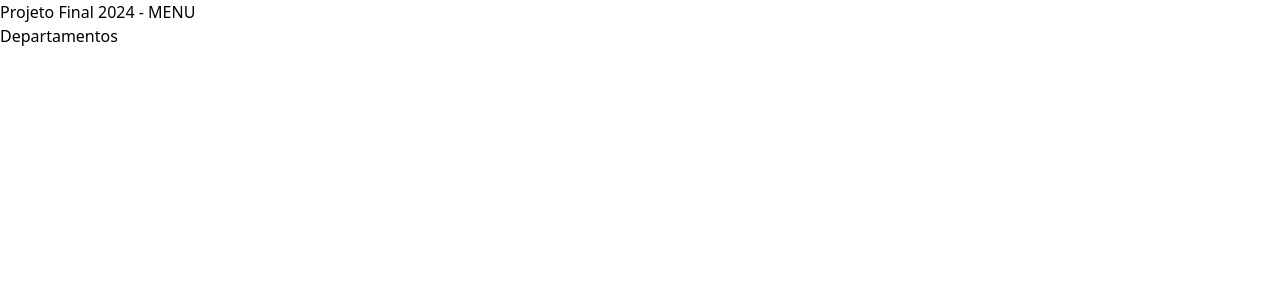
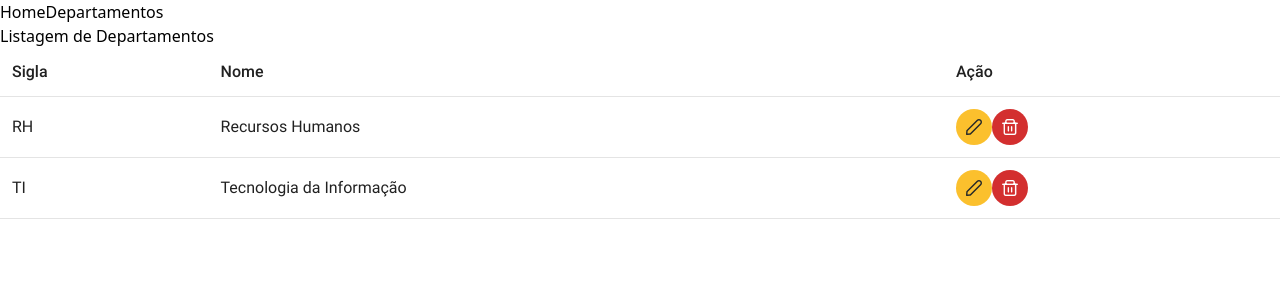
Before and after one commit to csfeijo/1606118-projeto-final, a React (Vite) app: page /departamentos in a window 1280 px wide. Shown: the top 300 px of the page. Built offline with nearby package versions, Linux system fonts and the light colour scheme.

Commit message:
feat: adiciona tela de listagem de departamentos

```diff
--- a/src/App.tsx
+++ b/src/App.tsx
@@ -1,4 +1,4 @@
-import { BrowserRouter } from 'react-router-dom'
+import { BrowserRouter, Link } from 'react-router-dom'
 import AppRoutes from './Routes'
 import { Button } from 'primereact/button'
 import './App.css'
@@ -8,9 +8,17 @@
   return (
     <>
       <BrowserRouter>
-        <h1 className='lg:bg-[#0096D6] md:bg-orange-400 sm:bg-green-400 bg-slate-400 px-4 py-8 border-4 border-solid rounded border-black text-white'>Projeto Final 2024 - MENU</h1>
+        <h1 className='lg:bg-[#0096D6] md:bg-orange-400 sm:bg-green-400 bg-slate-400 px-4 py-8 border-4 border-solid rounded border-black text-white'>
+          <Link className="p-2 hover:underline" to="/">Home</Link>
+          <Link className="p-2 hover:underline" to="/departamentos">Departamentos</Link>
+        </h1>
 
-        <AppRoutes/>
+        <div className="w-full max-w-[calc(100vw-16px)] md:max-w-[1280px] mx-auto mt-6">
+          <div className="grid grid-cols-12 gap-1">
+            <AppRoutes/>
+          </div>
+        </div>
+
       </BrowserRouter>
     </>
   )
--- /dev/null
+++ b/src/Pages/Departamentos/Listagem/index.tsx
@@ -0,0 +1,46 @@
+import { DataTable } from 'primereact/datatable'
+import { Column } from 'primereact/column'
+import { Button } from 'primereact/button'
+
+const Departamentos = () => {
+
+  const departamentos = [
+    {
+      id_departamento: 1,
+      nome: 'Recursos Humanos',
+      sigla: 'RH'
+    },
+    {
+      id_departamento: 2,
+      nome: 'Tecnologia da Informação',
+      sigla: 'TI'
+    },
+  ]
+
+  const bodyAcao = () => {
+    return (
+      <>
+        <Button icon="pi pi-pencil" rounded severity='warning' className='mr-2'/>
+        <Button icon="pi pi-trash" rounded severity='danger'/>
+      </>
+    )
+  }
+
+  return (
+    <>
+      <div className="col-span-12">
+        <h1>Listagem de Departamentos</h1>
+      </div>
+
+      <div className="col-span-12">
+        <DataTable value={departamentos}>
+          <Column field="sigla" header="Sigla"/>
+          <Column field="nome" header="Nome"/>
+          <Column header="Ação" body={bodyAcao} />
+        </DataTable>
+      </div>
+    </>
+  )
+};
+
+export default Departamentos;
--- a/src/Routes/index.tsx
+++ b/src/Routes/index.tsx
@@ -1,10 +1,11 @@
 import { Routes, Route } from 'react-router-dom'
+import Departamentos from '../Pages/Departamentos/Listagem'
 
 const AppRoutes = () => {
   return (
     <Routes>
       <Route path="/" element={<h1>Home</h1>} />
-      <Route path="/departamentos" element={<h1>Departamentos</h1>} />
+      <Route path="/departamentos" element={<Departamentos/>} />
       <Route path="/departamentos/new" element={<h1>Cadastro de Departamento</h1>} />
       <Route path="/departamentos/edit/:id" element={<h1>Edição de Departamento</h1>} />
       <Route path="*" element={<h1>404 - Não Encontrado</h1>} />
```
Also changed, not shown: 1 other file (tests, documents, lock files or other folders).
